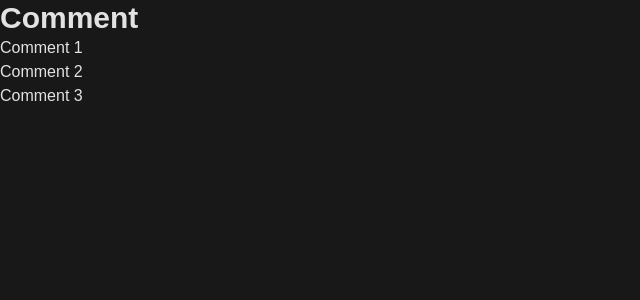
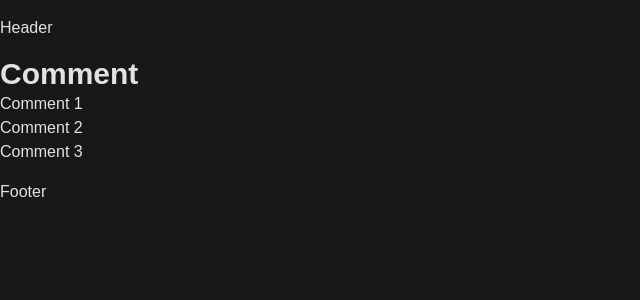
Before and after one commit to stefanbgh/next-js, a Next.js app: page /post/comment in a window 1280 px wide. Shown: the top 300 px of the page, without its empty margins (0-640 px from the left). Built offline with nearby package versions, Linux system fonts and the light colour scheme.

Commit message:
multiple root layouts

```diff
--- /dev/null
+++ b/src/app/(auth)/layout.tsx
@@ -0,0 +1,21 @@
+import Footer from "@/components/Footer/Footer";
+
+import { Metadata } from "next";
+
+export const metadata: Metadata = {
+	title: "Auth",
+	description: "The authentication page",
+};
+
+export default function PostLayout({
+	children,
+}: Readonly<{
+	children: React.ReactNode;
+}>) {
+	return (
+		<div>
+			{children}
+			<Footer />
+		</div>
+	);
+}
--- a/src/app/post/layout.tsx
+++ b/src/app/(blog)/post/layout.tsx
@@ -1,3 +1,6 @@
+import Footer from "@/components/Footer/Footer";
+import Header from "@/components/Header/Header";
+
 import { Metadata } from "next";
 
 export const metadata: Metadata = {
@@ -10,5 +13,11 @@ export default function PostLayout({
 }: Readonly<{
 	children: React.ReactNode;
 }>) {
-	return <div>{children}</div>;
+	return (
+		<div>
+			<Header />
+			{children}
+			<Footer />
+		</div>
+	);
 }
--- /dev/null
+++ b/src/components/Footer/Footer.tsx
@@ -0,0 +1,3 @@
+export default function Footer() {
+	return <footer className="py-4">Footer</footer>;
+}
--- /dev/null
+++ b/src/components/Header/Header.tsx
@@ -0,0 +1,3 @@
+export default function Header() {
+	return <header className="py-4">Header</header>;
+}
```
Also changed, not shown: src/app/(blog)/post/[postId]/image/[imageId]/page.tsx (renamed from src/app/post/[postId]/image/[imageId]/page.tsx), src/app/(blog)/post/[postId]/image/page.tsx (renamed from src/app/post/[postId]/image/page.tsx), src/app/(blog)/post/[postId]/not-found.tsx (renamed from src/app/post/[postId]/not-found.tsx), src/app/(blog)/post/[postId]/page.tsx (renamed from src/app/post/[postId]/page.tsx), src/app/(blog)/post/comment/page.tsx (renamed from src/app/post/comment/page.tsx), src/app/(blog)/post/page.tsx (renamed from src/app/post/page.tsx).
